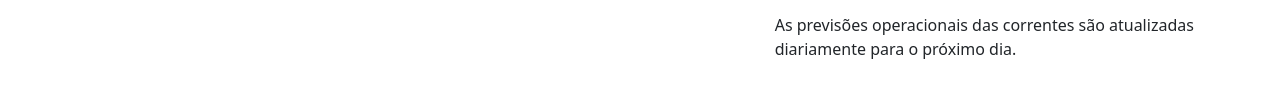
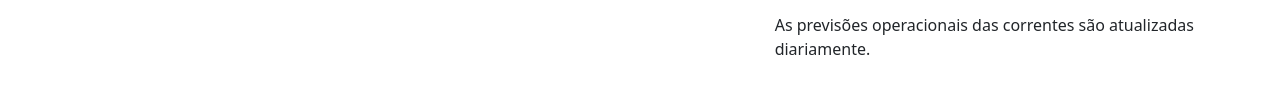
Before and after one commit to dougfraga/baywatch-static, a plain HTML site: page index.html in a window 1280 px wide. Shown: the part 454-565 px from the top of the page. Drawn offline with Linux system fonts and the light colour scheme.

Commit message:
page text updated

```diff
--- a/index.html
+++ b/index.html
@@ -52,7 +52,7 @@
 					<a href="https://www.aviso.altimetry.fr/en/data/products/auxiliary-products/global-tide-fes/description-fes2012.html" target="blank">FES2012</a>.
 				</p>
 				<p class="px-4 mr-5">
-					As previsões operacionais das correntes são atualizadas diariamente para o próximo dia.
+					As previsões operacionais das correntes são atualizadas diariamente.
 				</p>
 			</div>
 
```
